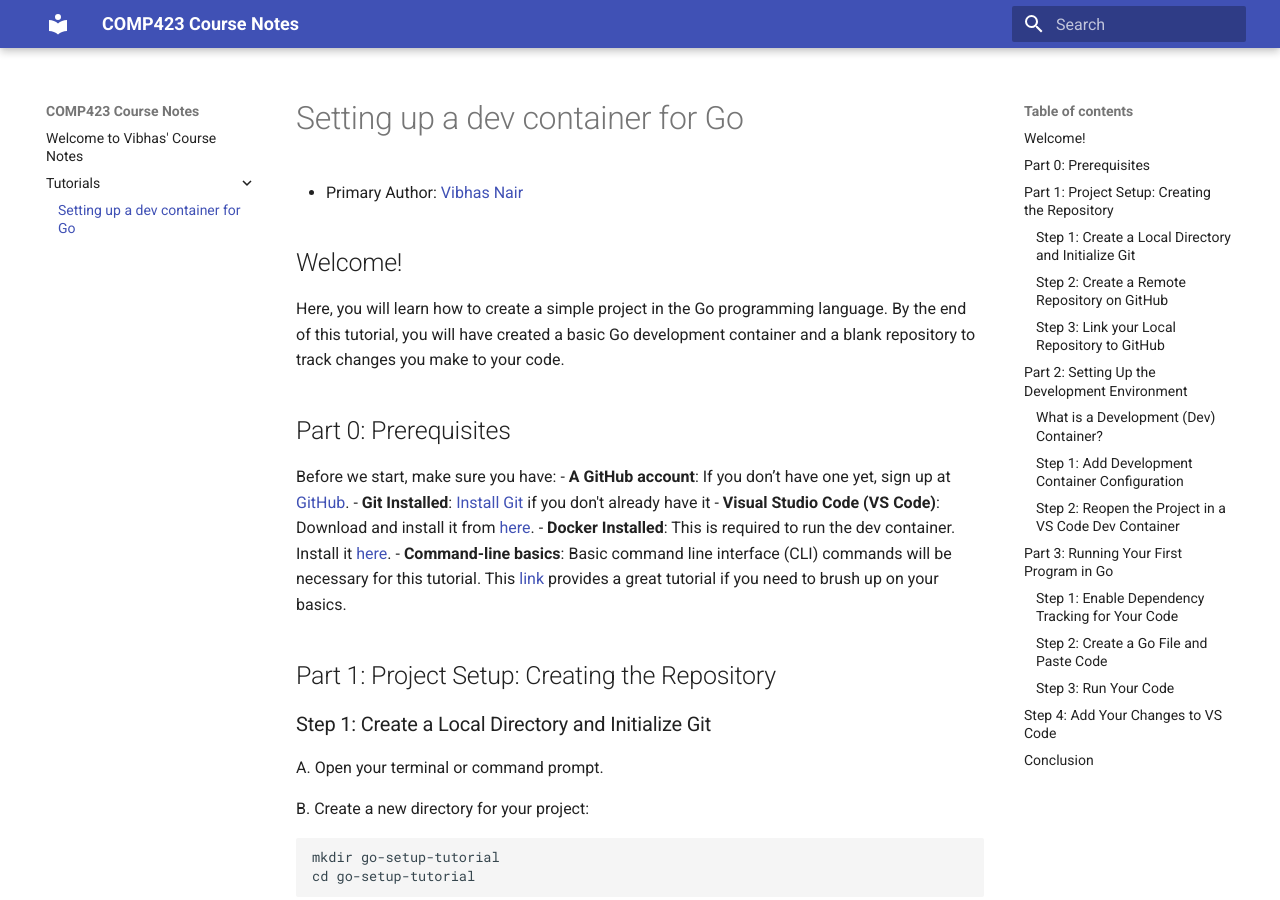
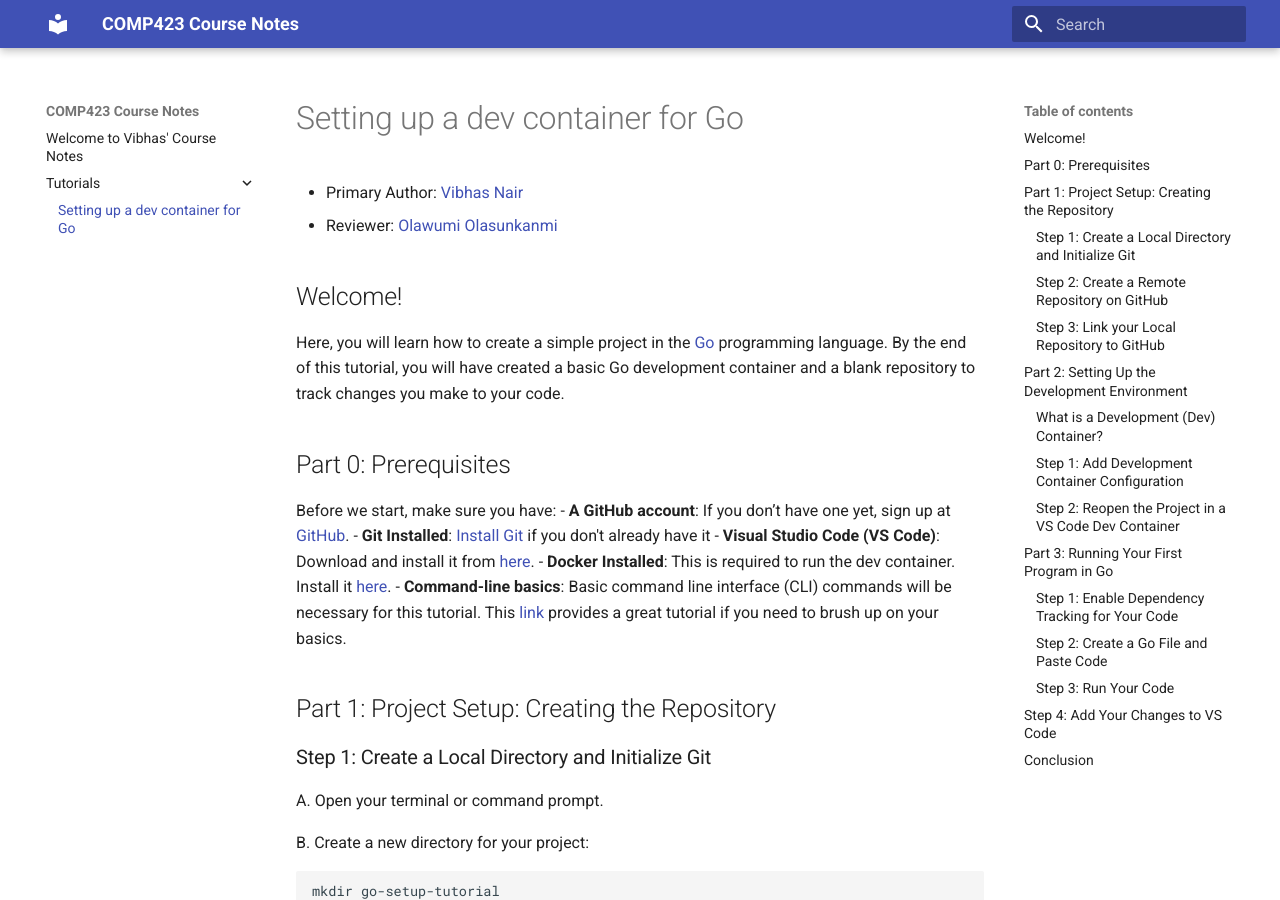
Before and after one commit to nairvibhas18/comp423-course-notes, an MkDocs documentation site: the page built from docs/tutorials/go-setup.md, in a window 1280 px wide and 900 px high. Built offline with MkDocs 1.6.1 and Material for MkDocs 9.7.7, drawn with Linux system fonts in a browser that asks for light colours; some of the changed text lies outside the part shown.

Commit message:
edited go-setup.md and added spaces before and after headings

````diff
--- a/docs/tutorials/go-setup.md
+++ b/docs/tutorials/go-setup.md
@@ -1,12 +1,16 @@
 # Setting up a dev container for Go
+
 * Primary Author: [Vibhas Nair](https://github.com/nairvibhas18)
+* Reviewer: [Olawumi Olasunkanmi](https://github.com/wumirose)
 
 ## Welcome!
-Here, you will learn how to create a simple project in the Go
+
+Here, you will learn how to create a simple project in the [Go](https://go.dev/)
 programming language. By the end of this tutorial, you will have created a basic Go
 development container and a blank repository to track changes you make to your code.
 
 ## Part 0: Prerequisites
+
 Before we start, make sure you have:
 - **A GitHub account**: If you don’t have one yet, sign up at [GitHub](https://github.com/).
 - **Git Installed**: [Install Git](https://git-scm.com/book/en/v2/Getting-Started-Installing-Git) if you don't already have it
@@ -15,7 +19,9 @@
 - **Command-line basics**: Basic command line interface (CLI) commands will be necessary for this tutorial. This [link](https://aws.amazon.com/what-is/cli/#:~:text=A%20command%20line%20interface%20(CLI)%20is%20a%20text%2Dbased,operating%20system%20and%20the%20user.) provides a great tutorial if you need to brush up on your basics.
 
 ## Part 1: Project Setup: Creating the Repository
+
 ### Step 1: Create a Local Directory and Initialize Git
+
 A. Open your terminal or command prompt.
 
 B. Create a new directory for your project:
@@ -35,6 +41,7 @@
 ```
 
 ### Step 2: Create a Remote Repository on GitHub
+
 1. Log in to your GitHub account and navigate to the [Create a New Repository](https://github.com/new) page.
 2. Fill in the details as follows:
     - **Repository Name**: go-setup-tutorial
@@ -45,6 +52,7 @@
 3. Click **Create Repository**
 
 ### Step 3: Link your Local Repository to GitHub
+
 1. Add the GitHub repository as a remote:
 ```bash
 git remote add origin https://github.com/<your-username>/go-setup-tutorial.git
@@ -59,16 +67,20 @@
 ```
 > [!Note]
 > The `-u` short flag also works in the place of `--set-upstream`
+
 4. In your web browser, refresh your GitHub repository to verify that the commit you made locally has been successfully pushed to the remote repository. You can run `git log` locally to view the commit ID and message, which should match the most recent commit displayed on GitHub. This confirms that your changes have been pushed to the remote repository.
 
 ## Part 2: Setting Up the Development Environment
+
 ### What is a Development (Dev) Container?
+
 A development (dev) container is a preconfigured environment designed to ensure consistency across different machines. Essentially, it's a "mini computer" within your computer, equipped with everything you need for a specific project—such as the appropriate programming language, tools, libraries, and dependencies. Dev containers are typically set up using Docker to create isolated and reliable development environments.
 In the tech industry, complex projects often rely on specific tools and dependencies to function correctly. Without a dev container, each developer must manually configure their environment, which can lead to errors, inconsistencies, and wasted time. Dev containers solve this problem by providing an identical setup for everyone on the team, eliminating the infamous "it works on my machine" issues. They also make onboarding easier, enabling new team members to start contributing quickly with minimal setup.
 
 Let's create our development container:
 
 ### Step 1: Add Development Container Configuration
+
 1. In VS Code, open the `go-setup-tutorial` directory.
 > [!Tip]
 > You can do this by clicking File > Open Folder.
@@ -85,7 +97,7 @@
 > [!Note]
 > This simple project currently doesn't have any dependencies that we would need to install, but if we did, we would need to create a Go dependency configuration file, like `requirements.txt.` which would be created in the root directory, that would list all of the dependencies we would need for the project. We would then need to install these dependencies after the dev container is created by specifying a command in the `postCreateCommand` variable.
 
-```bash
+```go
 {
   "name": "Go Dev Container",
   "image": "mcr.microsoft.com/vscode/devcontainers/go:latest",
@@ -115,7 +127,7 @@
 
 ### Step 2: Create a Go File and Paste Code
 Create a file in VS Code called `hello423.go` to write your code. Next, paste the following code into your `hello423.go` file and save the file:
-```bash
+```go
 package main
 
 import "fmt"
````
